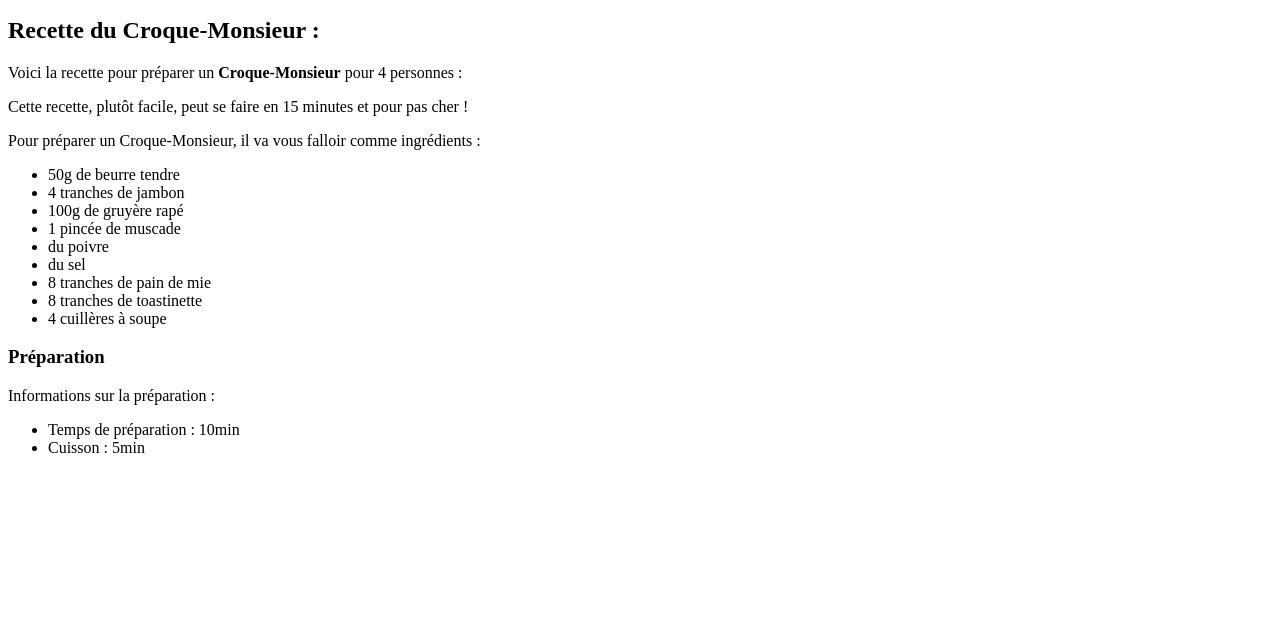
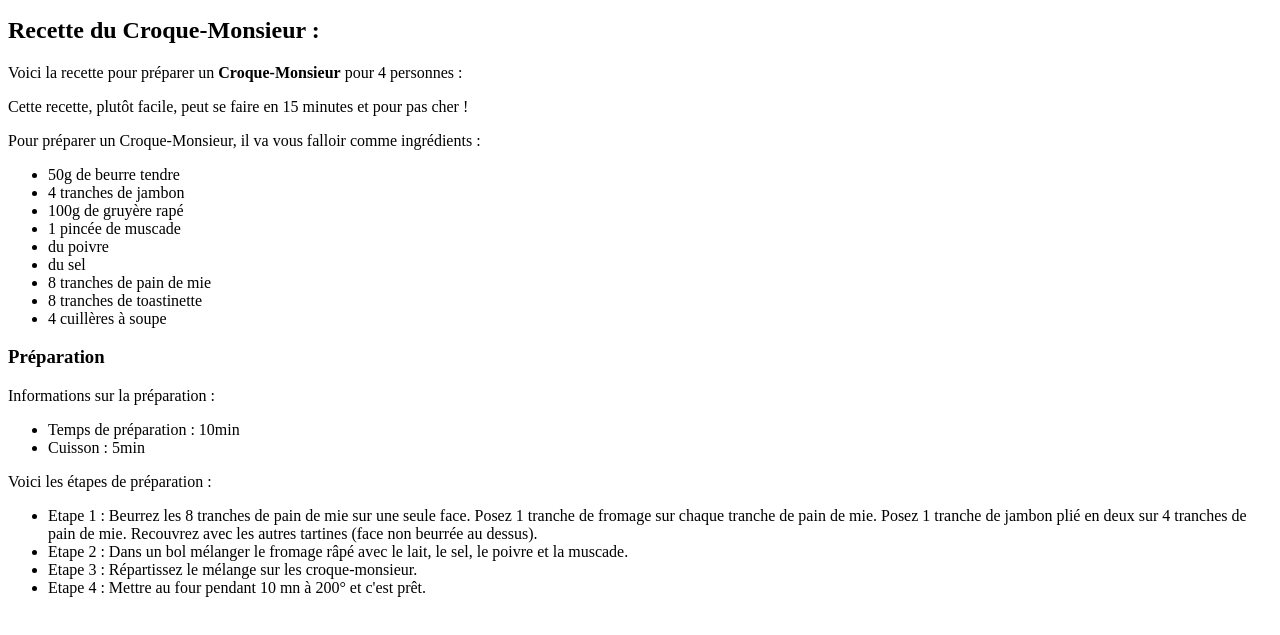
Before and after one commit to danielaraux/exemple2, a plain HTML site: page index.html in a window 1280 px wide. Shown: the part 101-736 px from the top of the page. Drawn offline with Linux system fonts and the light colour scheme.

Commit message:
Ajout des etapes de préparation et fin du HTML

```diff
--- a/index.html
+++ b/index.html
@@ -35,6 +35,17 @@
     </ul>
     </p>
 
+    <p>Voici les étapes de préparation :</p>
+    <ul>
+        <li>Etape 1 : Beurrez les 8 tranches de pain de mie sur une seule face. Posez 1 tranche de fromage sur chaque
+            tranche de pain de mie. Posez 1 tranche de jambon plié en deux sur 4 tranches de pain de mie. Recouvrez avec
+            les autres tartines (face non beurrée au dessus).</li>
+        <li>Etape 2 : Dans un bol mélanger le fromage râpé avec le lait, le sel, le poivre et la muscade.</li>
+        <li>Etape 3 : Répartissez le mélange sur les croque-monsieur.</li>
+        <li>Etape 4 : Mettre au four pendant 10 mn à 200° et c'est prêt.</li>
+    </ul>
+
+
 </body>
 
 </html>
```
